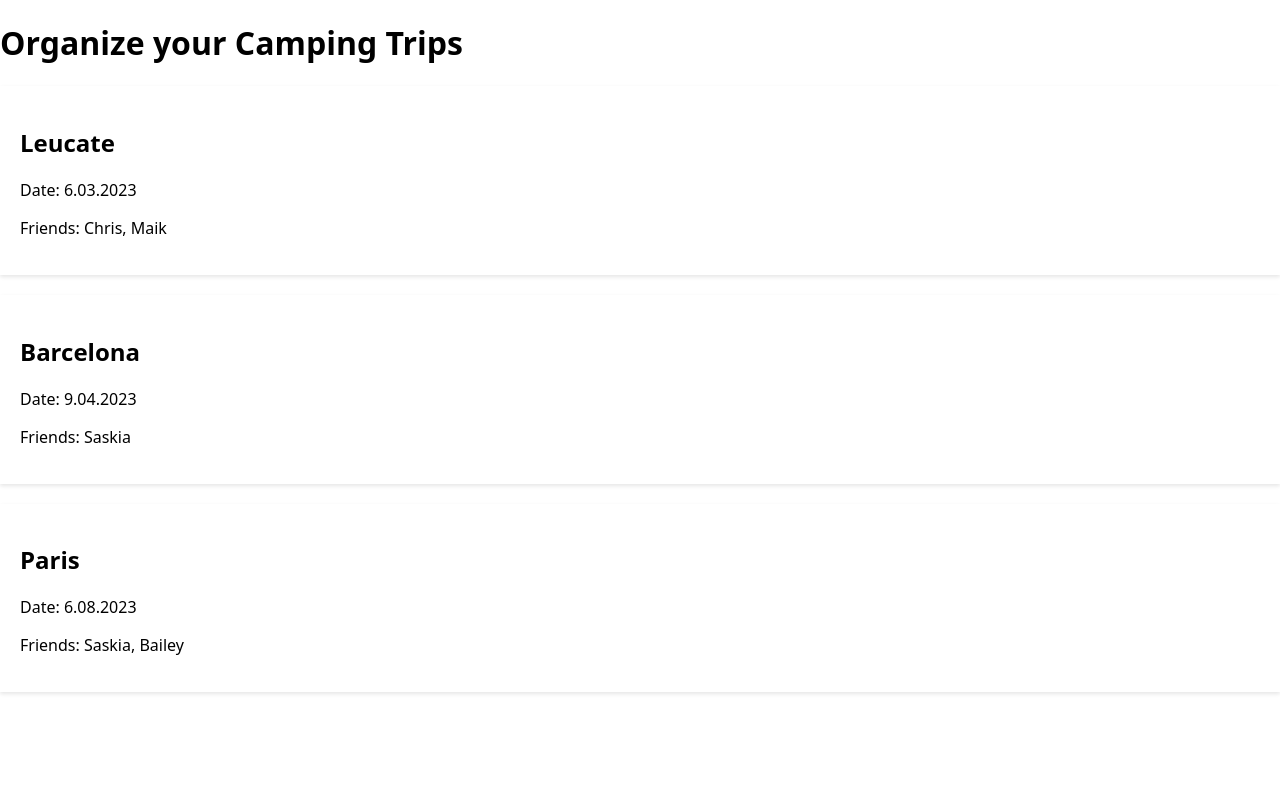
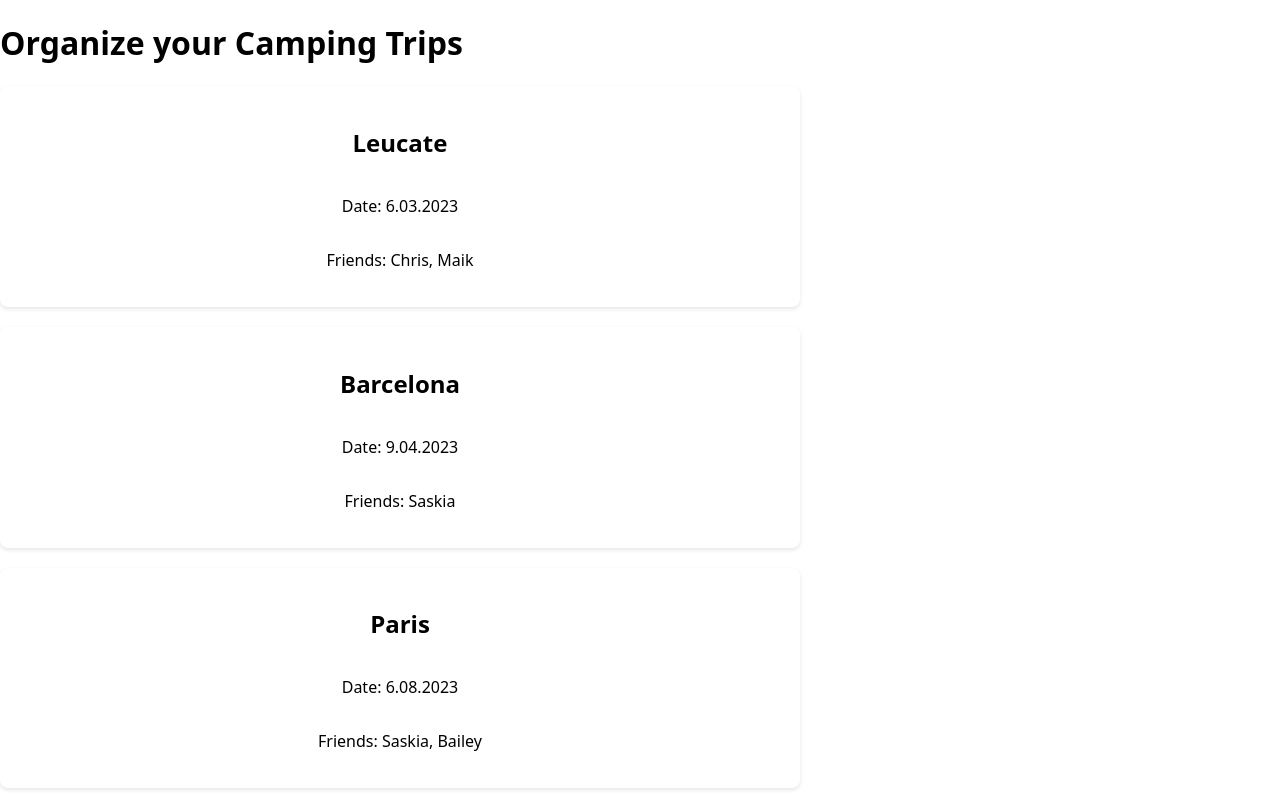
Before and after one commit to SelcoD/CampingFriends, a Next.js app: page / in a window 1280 px wide. Built offline with nearby package versions, Linux system fonts and the light colour scheme.

Commit message:
changed style

```diff
--- a/pages/ListPage.js
+++ b/pages/ListPage.js
@@ -1,7 +1,7 @@
 import React from "react";
 import CampingCard from "../components/CampingCard";
 import { campingTrips } from "../data/campingTrips";
-import { Container, Card, Header, Footer } from "../styles";
+import { Container, Card, Header, Footer } from "../styles.js";
 
 export default function ListPage() {
   return (
--- a/pages/_document.js
+++ b/pages/_document.js
@@ -1,6 +1,7 @@
 import Document, { Html, Head, Main, NextScript } from "next/document";
 import { ServerStyleSheet } from "styled-components";
 import React from "react";
+import GlobalStyles from "../styles/styles.js";
 
 export default class MyDocument extends Document {
   static async getInitialProps(ctx) {
--- a/styles/styles.js
+++ b/styles/styles.js
@@ -4,6 +4,7 @@ export const Container = styled.div`
   margin: 0 auto;
   max-width: 800px;
   padding: 20px;
+  background-color: red;
 `;
 
 export const Card = styled.div`
@@ -11,12 +12,29 @@ export const Card = styled.div`
   box-shadow: 0px 2px 4px rgba(0, 0, 0, 0.1);
   padding: 20px;
   margin-bottom: 20px;
+  width: 100%;
+  max-width: 800px;
+  border-radius: 8px;
+  white-space: nowrap;
+  overflow: hidden;
+  text-overflow: ellipsis;
+  display: flex;
+  flex-direction: column;
+  align-items: center;
+  justify-content: center;
+
+  &:hover {
+    transform: translateY(-4px);
+  }
 `;
 
 export const Header = styled.header`
   background: linear-gradient(to right, #e66465, #9198e5);
   padding: 20px;
   color: #ffffff;
+  width: 100%;
+  border-radius: 8px;
+  border: 1px solid #9198e5;
 `;
 
 export const Footer = styled.footer`
```
